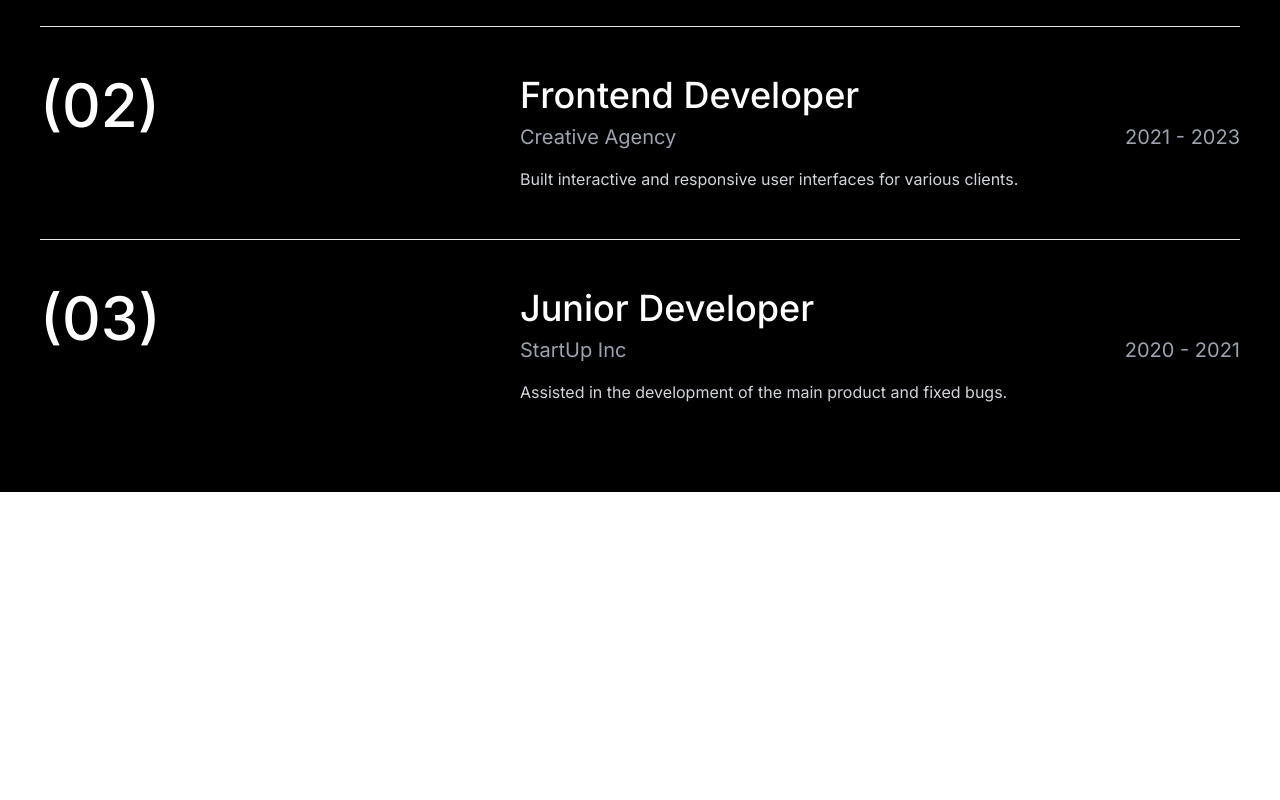
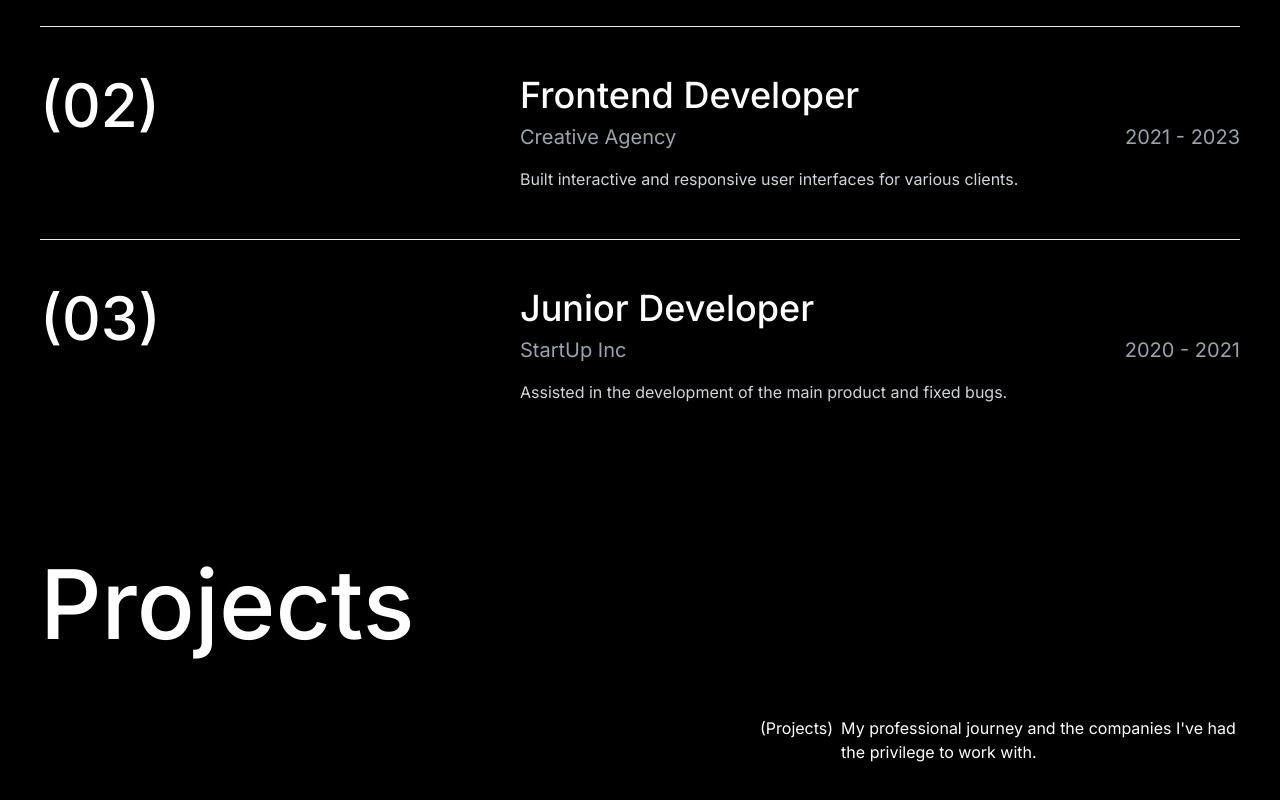
Before and after one commit to shujabakhtiar/shuja-portfolio, a Vue app: page / in a window 1280 px wide. Shown: the part 2147-2947 px from the top of the page. Before the commit the page ends 2639 px from the top, so only its background shows below. Built offline with nearby package versions, Linux system fonts and the light colour scheme; a web font is replaced by a local one.

Commit message:
little progress

```diff
--- /dev/null
+++ b/src/components/sections/ProjectsSection.vue
@@ -0,0 +1,19 @@
+<template>
+    <Section :title="$t('projects.title')">
+        <div class="flex justify-end">
+            <div class="flex flex-row gap-2 max-w-[40%]">
+                <p>{{ $t('projects.label') }}</p>
+                <p>{{ $t('projects.description') }}</p>
+            </div>
+        </div>
+    </Section>
+</template>
+<script>
+    import Section from "@/components/common/Section.vue";
+export default {
+    name: "ProjectsSection",
+    components: {
+        Section,
+    },
+}
+</script>
--- a/src/i18n/locales/de.json
+++ b/src/i18n/locales/de.json
@@ -70,5 +70,11 @@
         "description": "Unterstützung bei der Entwicklung des Hauptprodukts und Fehlerbehebung."
       }
     ]
+  },
+  "projects": {
+    "title": "Projekte",
+    "label": "(Projekte)",
+    "description": "Einige der Projekte, an denen ich gearbeitet habe.",
+    "list": []
   }
 }
--- a/src/i18n/locales/en.json
+++ b/src/i18n/locales/en.json
@@ -70,5 +70,33 @@
         "description": "Assisted in the development of the main product and fixed bugs."
       }
     ]
+  },
+  "projects": {
+    "title": "Projects",
+    "label": "(Projects)",
+    "description": "My professional journey and the companies I've had the privilege to work with.",
+    "list": [
+      {
+        "id": 1,
+        "role": "Senior Full Stack Developer",
+        "company": "Tech Corp",
+        "duration": "2023 - Present",
+        "description": "Leading the development of scalable web applications using Vue.js and Node.js."
+      },
+      {
+        "id": 2,
+        "role": "Frontend Developer",
+        "company": "Creative Agency",
+        "duration": "2021 - 2023",
+        "description": "Built interactive and responsive user interfaces for various clients."
+      },
+      {
+        "id": 3,
+        "role": "Junior Developer",
+        "company": "StartUp Inc",
+        "duration": "2020 - 2021",
+        "description": "Assisted in the development of the main product and fixed bugs."
+      }
+    ]
   }
 }
--- a/src/i18n/locales/es.json
+++ b/src/i18n/locales/es.json
@@ -70,5 +70,11 @@
         "description": "Ayudé en el desarrollo del producto principal y corregí errores."
       }
     ]
+  },
+  "projects": {
+    "title": "Proyectos",
+    "label": "(Proyectos)",
+    "description": "Algunos de los proyectos en los que he trabajado.",
+    "list": []
   }
 }
--- a/src/i18n/locales/hi.json
+++ b/src/i18n/locales/hi.json
@@ -70,5 +70,11 @@
         "description": "मुख्य उत्पाद के विकास में सहायता की और बग्स को ठीक किया।"
       }
     ]
+  },
+  "projects": {
+    "title": "प्रोजेक्ट्स",
+    "label": "(प्रोजेक्ट्स)",
+    "description": "कुछ प्रोजेक्ट्स जिन पर मैंने काम किया है।",
+    "list": []
   }
 }
--- a/src/pages/HomePage.vue
+++ b/src/pages/HomePage.vue
@@ -5,6 +5,7 @@
             <HeroSection/>
             <AboutSection/>
             <ExperienceSection/>
+            <ProjectsSection/>
         </div>
     </div>
 </template>
@@ -13,6 +14,7 @@ import TopNavBar from "@/components/navigation/TopNavBar.vue";
 import HeroSection from "@/components/sections/HeroSection.vue";
 import AboutSection from "@/components/sections/AboutSection.vue";
 import ExperienceSection from "@/components/sections/ExperienceSection.vue";
+import ProjectsSection from "@/components/sections/ProjectsSection.vue";
 
 export default {
     name: "HomePage",
@@ -21,6 +23,7 @@ export default {
         HeroSection,
         AboutSection,
         ExperienceSection,
+        ProjectsSection,
     },
 }
 </script>
```
